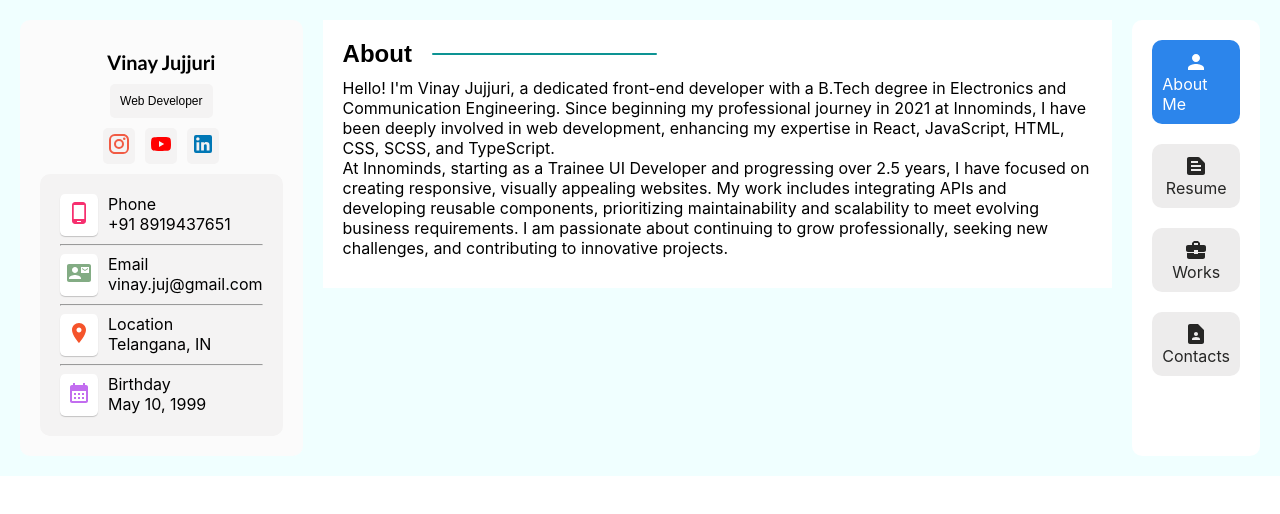
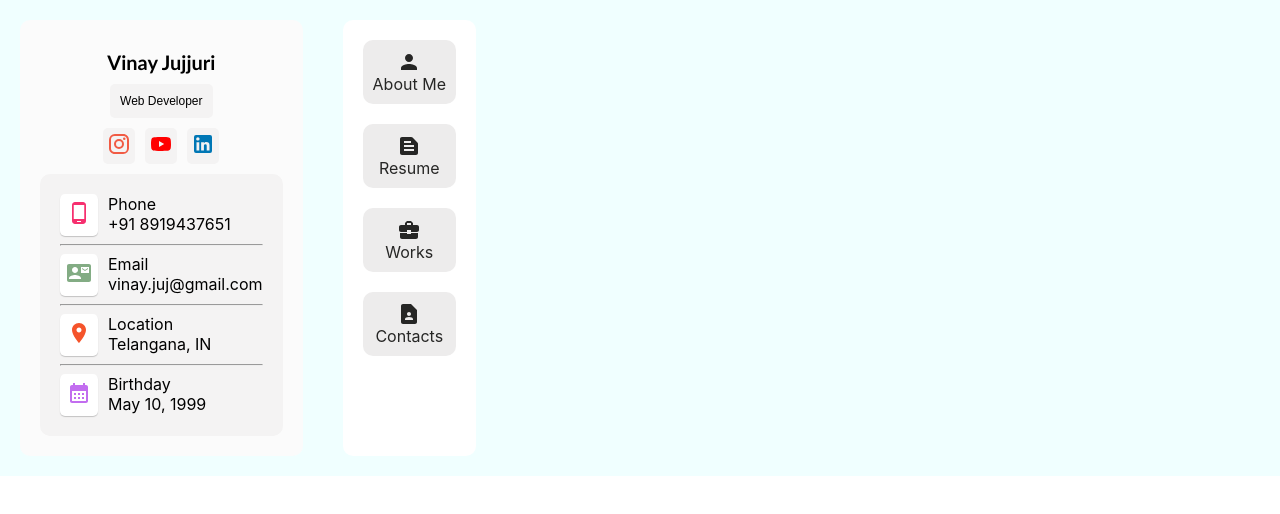
Before and after one commit to vinayjujjuri/vinayJujjuri_website, a React (Create React App) app in the folder my-website/: page / in a window 1280 px wide. Shown: the top 514 px of the page. Built offline with nearby package versions, Linux system fonts and the light colour scheme.

Commit message:
routes changed

```diff
--- a/my-website/package.json
+++ b/my-website/package.json
@@ -1,6 +1,6 @@
 {
   "name": "my-website",
-  "homepage": "http://vinayjujjuri.github.io",
+  "homepage": "http://vinayjujjuri.github.io/vinayJujjuri_website",
   "version": "0.1.0",
   "private": true,
   "dependencies": {
--- a/my-website/src/components/rightCard/rightCard.tsx
+++ b/my-website/src/components/rightCard/rightCard.tsx
@@ -15,21 +15,21 @@ export function RightCardComponent() {
 
     return (
         <div className={styles.rightCardContainer}>
-            <div className={currentPath === '/' ? `${styles.iconContainer} ${styles.active}` : styles.iconContainer} onClick={() => onClickNavigate("/")}>
-                <PersonIcon sx={{ color: currentPath === '/' ? "white" : "#262625" }} />
-                <div style={{ color: currentPath === '/' ? "white" : "#262625" }}>About Me</div>
+            <div className={currentPath === '/vinayJujjuri_website' ? `${styles.iconContainer} ${styles.active}` : styles.iconContainer} onClick={() => onClickNavigate("/")}>
+                <PersonIcon sx={{ color: currentPath === '/vinayJujjuri_website' ? "white" : "#262625" }} />
+                <div style={{ color: currentPath === '/vinayJujjuri_website' ? "white" : "#262625" }}>About Me</div>
             </div>
-            <div className={currentPath === '/resume' ? `${styles.iconContainer} ${styles.active}` : styles.iconContainer} onClick={() => onClickNavigate("/resume")}>
-                <TextSnippetIcon sx={{ color: currentPath === '/resume' ? "white" : "#262625" }} />
-                <div style={{ color: currentPath === '/resume' ? "white" : "#262625" }}>Resume</div>
+            <div className={currentPath === '/vinayJujjuri_website/resume' ? `${styles.iconContainer} ${styles.active}` : styles.iconContainer} onClick={() => onClickNavigate("/vinayJujjuri_website/resume")}>
+                <TextSnippetIcon sx={{ color: currentPath === '/vinayJujjuri_website/resume' ? "white" : "#262625" }} />
+                <div style={{ color: currentPath === '/vinayJujjuri_website/resume' ? "white" : "#262625" }}>Resume</div>
             </div>
-            <div className={currentPath === '/works' ? `${styles.iconContainer} ${styles.active}` : styles.iconContainer} onClick={() => onClickNavigate("/works")}>
-                <BusinessCenterIcon sx={{ color: currentPath === '/works' ? "white" : "#262625" }} />
-                <div style={{ color: currentPath === '/works' ? "white" : "#262625" }}>Works</div>
+            <div className={currentPath === '/vinayJujjuri_website/works' ? `${styles.iconContainer} ${styles.active}` : styles.iconContainer} onClick={() => onClickNavigate("/vinayJujjuri_website/works")}>
+                <BusinessCenterIcon sx={{ color: currentPath === '/vinayJujjuri_website/works' ? "white" : "#262625" }} />
+                <div style={{ color: currentPath === '/vinayJujjuri_website/works' ? "white" : "#262625" }}>Works</div>
             </div>
-            <div className={currentPath === '/contacts' ? `${styles.iconContainer} ${styles.active}` : styles.iconContainer} onClick={() => onClickNavigate("/contacts")}>
-                <ContactPageIcon sx={{ color: currentPath === '/contacts' ? "white" : "#262625" }} />
-                <div style={{ color: currentPath === '/contacts' ? "white" : "#262625" }}>Contacts</div>
+            <div className={currentPath === '/vinayJujjuri_website/contacts' ? `${styles.iconContainer} ${styles.active}` : styles.iconContainer} onClick={() => onClickNavigate("/vinayJujjuri_website/contacts")}>
+                <ContactPageIcon sx={{ color: currentPath === '/vinayJujjuri_website/contacts' ? "white" : "#262625" }} />
+                <div style={{ color: currentPath === '/vinayJujjuri_website/contacts' ? "white" : "#262625" }}>Contacts</div>
             </div>
         </div>
     )
--- a/my-website/src/components/router/index.tsx
+++ b/my-website/src/components/router/index.tsx
@@ -11,7 +11,7 @@ function Router() {
             {/* <Navbar/> */}
             <Layout>
                 <Routes>
-                <Route path="/" element={<AboutMeComponent/>} />
+                <Route path="/vinayJujjuri_website" element={<AboutMeComponent/>} />
                 </Routes>
             </Layout>
             </BrowserRouter>
```
